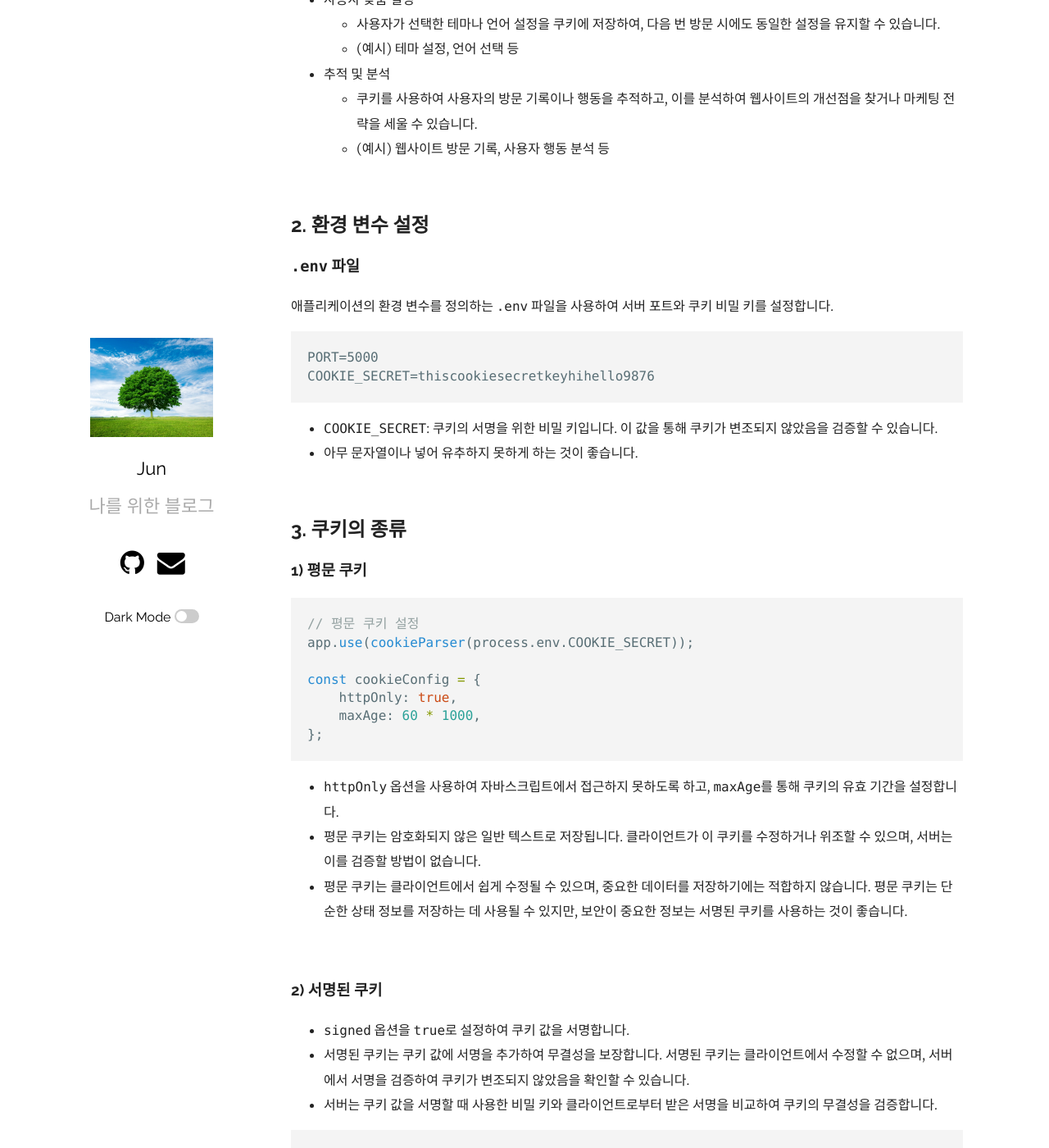
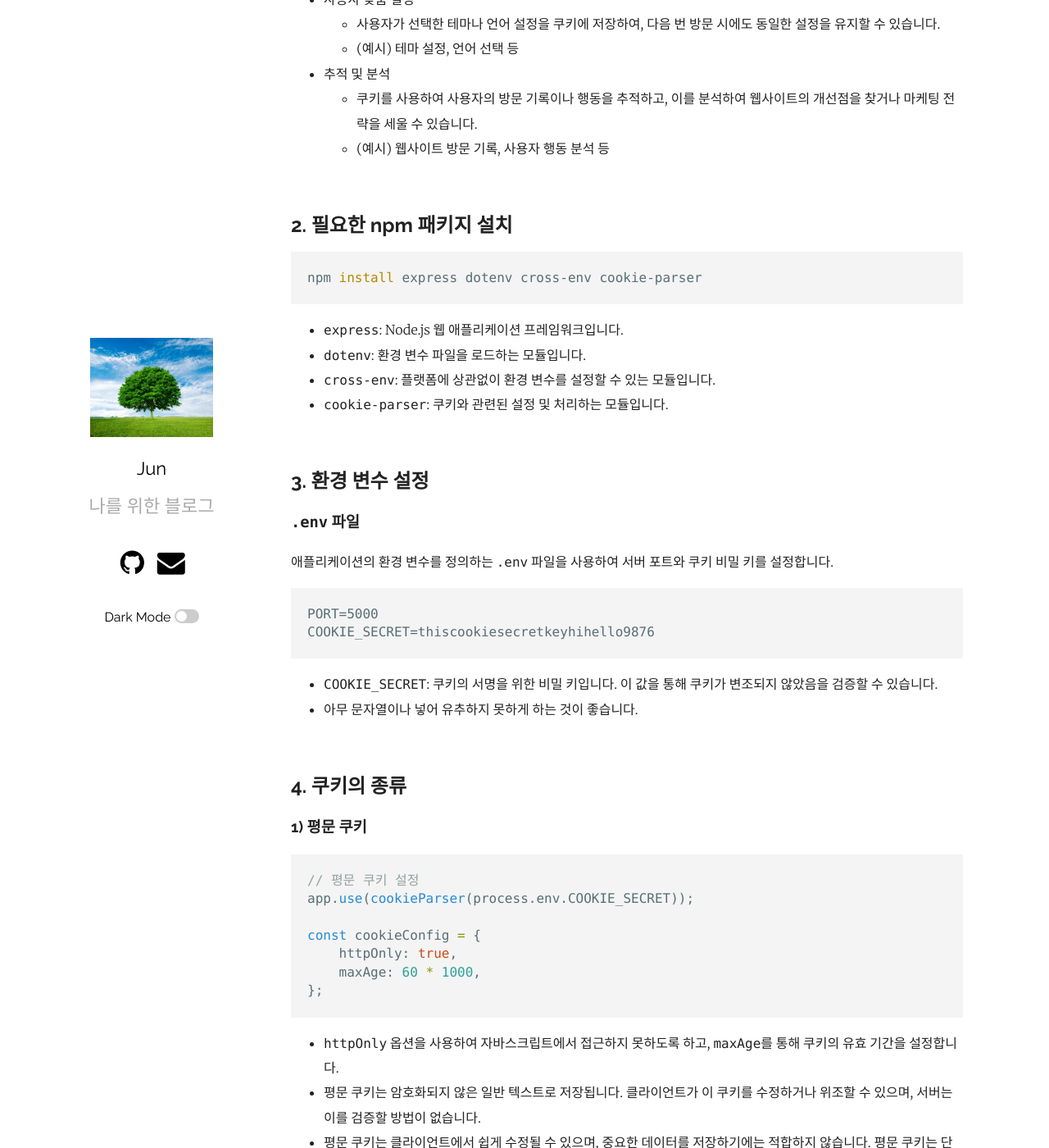
Before and after one commit to ymind14563/ymind14563.github.io, a Jekyll site: the page built from _posts/2024-08-03-blog(2).markdown, in a window 1280 px wide and 1400 px high, scrolled down 638 px. Shown: the whole window at 82% size. Built offline with Jekyll 4.4.1, drawn with Linux system fonts in a browser that asks for light colours.

Commit message:
edit blog

````diff
--- a/_posts/2024-08-03-blog(2).markdown
+++ b/_posts/2024-08-03-blog(2).markdown
@@ -32,7 +32,20 @@ categories: Node.js
 
 <br>
 
-## 2. 환경 변수 설정
+## 2. 필요한 npm 패키지 설치
+
+```sh
+npm install express dotenv cross-env cookie-parser
+```
+
+- `express`: Node.js 웹 애플리케이션 프레임워크입니다.
+- `dotenv`: 환경 변수 파일을 로드하는 모듈입니다.
+- `cross-env`: 플랫폼에 상관없이 환경 변수를 설정할 수 있는 모듈입니다.
+- `cookie-parser`: 쿠키와 관련된 설정 및 처리하는 모듈입니다.
+
+<br>
+
+## 3. 환경 변수 설정
 
 ### `.env` 파일
 
@@ -48,7 +61,7 @@ COOKIE_SECRET=thiscookiesecretkeyhihello9876
 
 <br>
 
-## 3. 쿠키의 종류
+## 4. 쿠키의 종류
 
 ### 1) 평문 쿠키
 
````
Also changed, not shown: other parts of _posts/2024-08-03-blog(2).markdown (+1 -1 lines).
